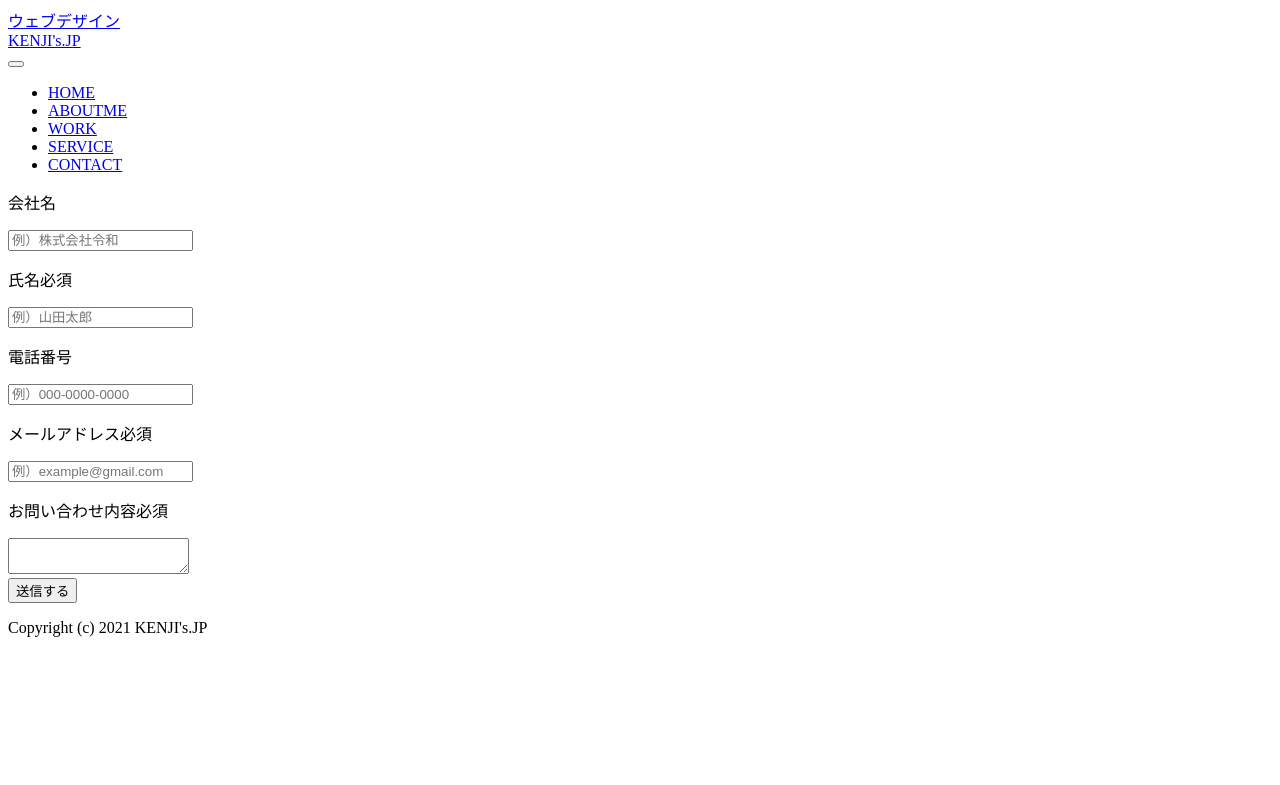
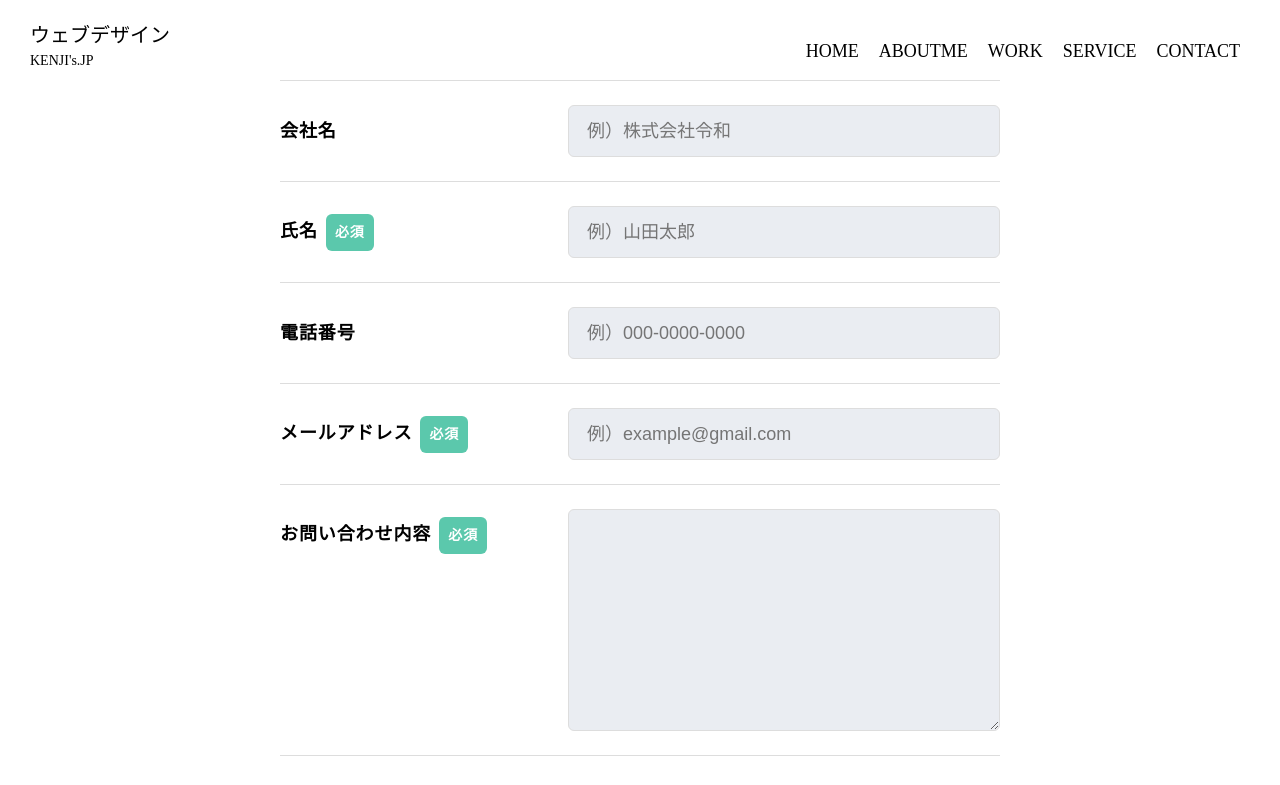
Before and after one commit to keido555/KENJI-s-page, a plain HTML site: page html/form.html in a window 1280 px wide. Shown: the top 785 px of the page. Drawn offline with nearby package versions, Linux system fonts and the light colour scheme; the site is published under a folder, as on GitHub Pages, so addresses that start at the root find nothing; some icons are missing; files whose address does not match are found by name.

Commit message:
third commit

```diff
--- a/html/form.html
+++ b/html/form.html
@@ -5,8 +5,8 @@
     <meta http-equiv="X-UA-Compatible" content="IE=edge">
     <meta name="viewport" content="width=device-width, initial-scale=1.0">
     <link rel="stylesheet" type="text/css" href="https://cdn.jsdelivr.net/npm/slick-carousel@1.8.1/slick/slick.css">
-    <link rel="stylesheet" href="/css/reset.css">
-    <link rel="stylesheet" href="/css/style.css">
+    <link rel="stylesheet" href="../css/reset.css">
+    <link rel="stylesheet" href="../css/style.css">
     <link rel="stylesheet" href="https://cdnjs.cloudflare.com/ajax/libs/animate.css/4.1.1/animate.min.css"/>
     <link href="https://cdnjs.cloudflare.com/ajax/libs/foundicons/3.0.0/foundation-icons.css" rel="stylesheet">
     <script src="https://code.jquery.com/jquery-3.6.0.min.js" integrity="sha256-/xUj+3OJU5yExlq6GSYGSHk7tPXikynS7ogEvDej/m4=" crossorigin="anonymous"></script>
```
Also changed, not shown: index.html (+1 -1 lines).
